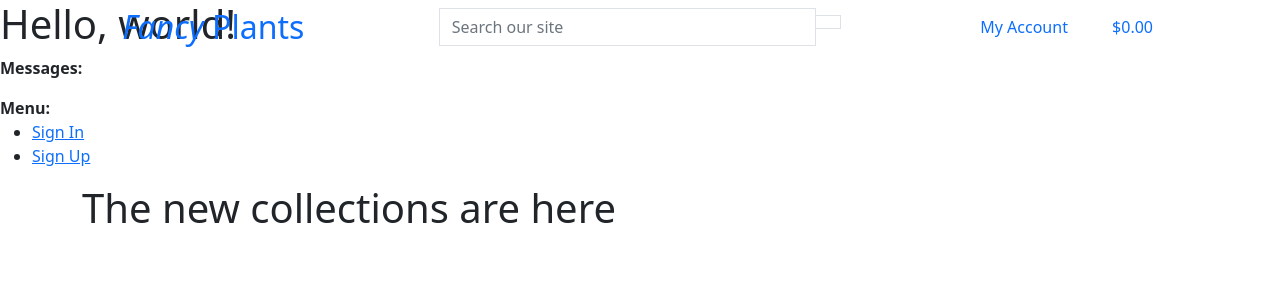
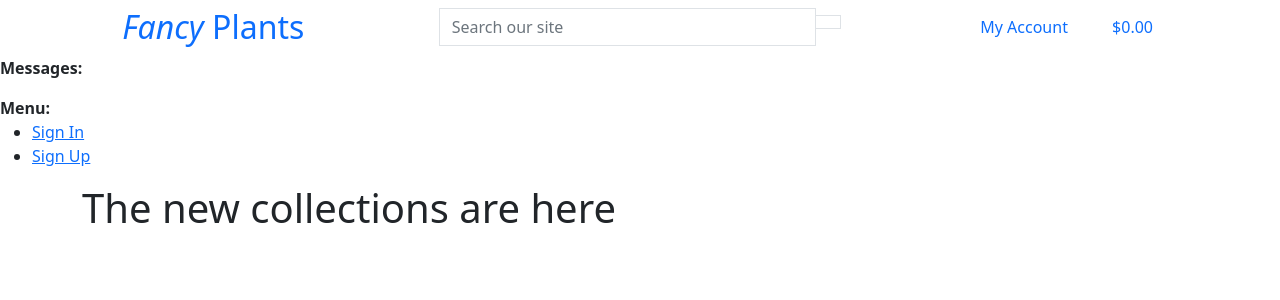
Before and after one commit to Code-Institute-Submissions/QuelleQim-fancy_plants_MayResub, a Django app: page / in a window 1280 px wide. Shown: the top 300 px of the page. Run offline with Django 3.2, Linux system fonts and the light colour scheme; some libraries are stand-ins or nearby versions.

Commit message:
Add styling to topnav

```diff
--- a/templates/base.html
+++ b/templates/base.html
@@ -43,7 +43,7 @@
 
 <body>
     <header class="container-fluid fixed-top">
-        <div class="row">
+        <div id="topnav" class="row bg-white pt-lg-0 text-center text-lg-left">
             <div class="col-12 col-lg-4 my-auto py-1 py-lg-0 text-center text-lg-left">
                 <a href="{% url 'home' %}" class="nav-link main-logo-link">
                     <h2 class="logo-font textblack my-0"><em>Fancy</em> Plants</h2>
```
